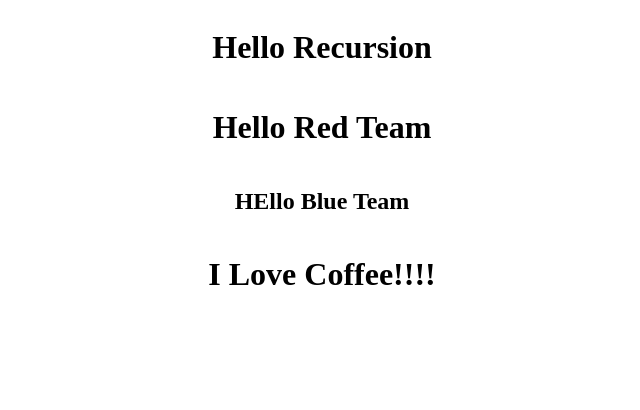
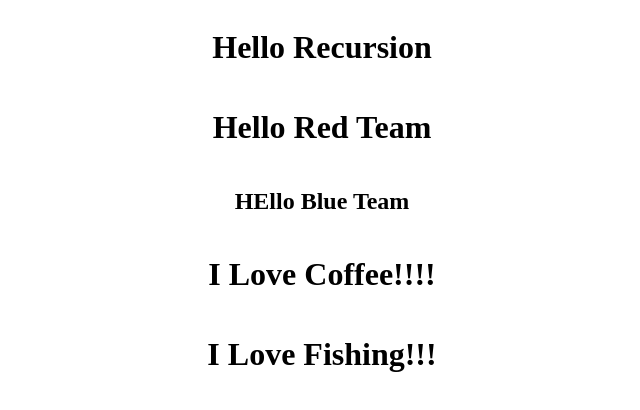
Before and after one commit to teamdev-RecursionRed/task1, a plain HTML site: page index.html in a window 1280 px wide. Shown: the whole page, without its empty margins (318-958 px from the left). Drawn offline with Linux system fonts and the light colour scheme.

Commit message:
add-interest

```diff
--- a/index.html
+++ b/index.html
@@ -16,6 +16,7 @@
 
         <!-- 2回目 -->
         <h1>I Love Coffee!!!!</h1>
+        <h1>I Love Fishing!!!</h1>
     </div>
 </body>
 </html>
```
